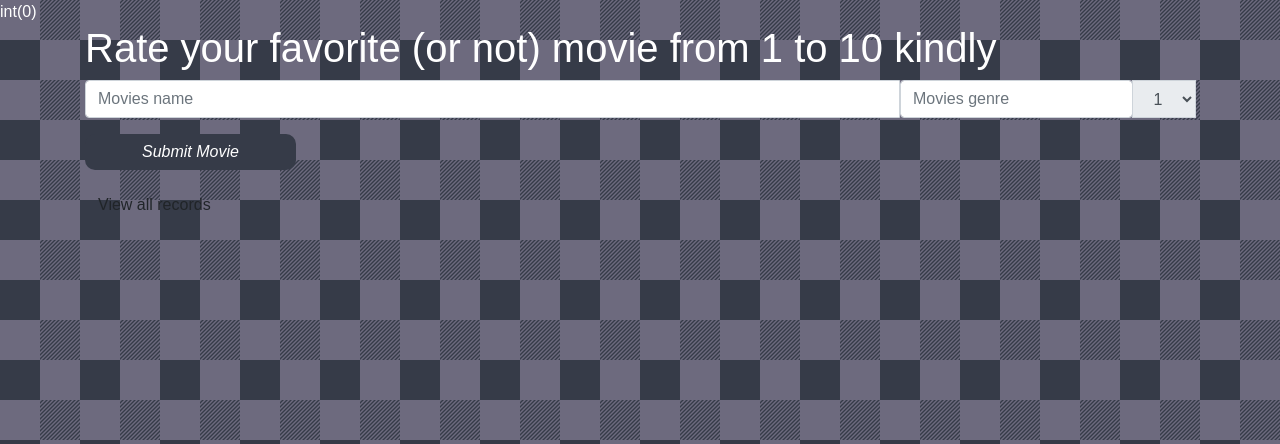
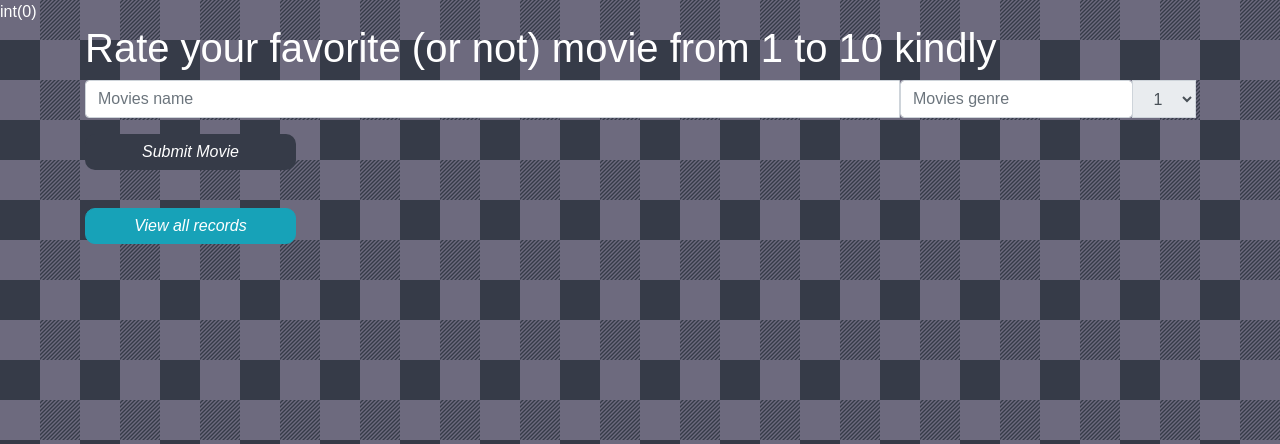
Before and after one commit to TadjievCodes/PHP_Form_Project, a PHP site: page /tadjiev_form.php in a window 1280 px wide. Shown: the top 444 px of the page. Run offline with PHP 8.4, Linux system fonts and the light colour scheme.

Commit message:
fixed bugs

```diff
--- a/tadjiev_project/style.css
+++ b/tadjiev_project/style.css
@@ -51,3 +51,13 @@
     -ms-border-radius: 1em;
     -o-border-radius: 1em;
 }
+
+#buttonD {
+    color: #fff;
+    width: 19%;
+    padding: 5px;
+    box-sizing: border-box;
+    margin-top: 2%;
+    border-radius: 10px;
+    font-style: italic;
+}
--- a/tadjiev_project/tadjiev_form.php
+++ b/tadjiev_project/tadjiev_form.php
@@ -62,7 +62,7 @@
 
 
 
-        <a class="btn" id="buttonD" href="tadjiev_output.php" role="button">View all records</a>
+        <a class="btn btn-info" id="buttonD"  href="tadjiev_output.php" role="button">View all records</a>
 
 
 
```
